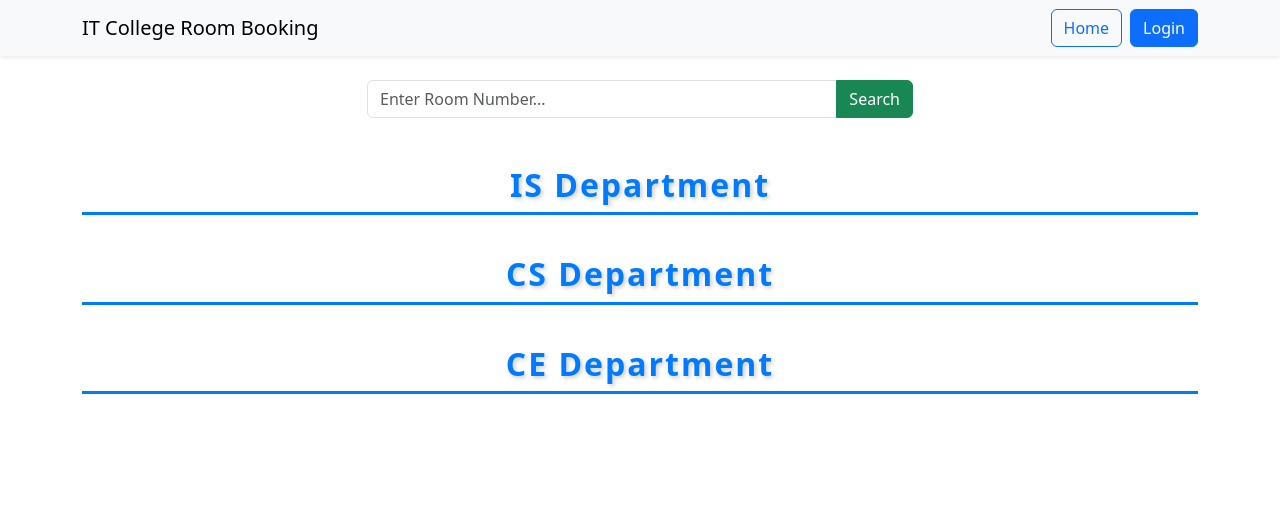
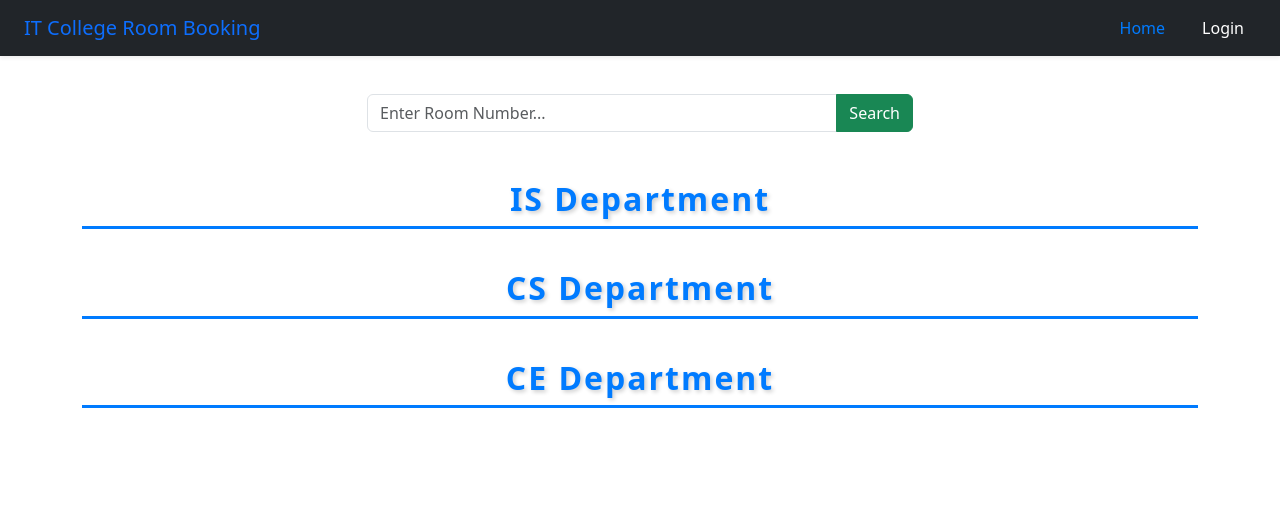
Before and after one commit to zasaeedd/itcs333-project, a PHP site: page /room-browsing/room_browse.php in a window 1280 px wide. Shown: the top 517 px of the page. Run offline with PHP 8.4, Linux system fonts and the light colour scheme; data that the repository does not hold is empty.

Commit message:
fixed a few design issues

```diff
--- a/public/css/roomstyle.css
+++ b/public/css/roomstyle.css
@@ -1,3 +1,59 @@
+body{
+    padding: 70px;
+}
+
+.nav-btn {
+    color: white;
+    border: none;
+}
+
+.nav-btn:hover {
+    color: #ccc;
+}
+
+.home-btn {
+    color: #007bff;
+    border: none;
+}
+
+.home-btn:hover {
+    color: #0056b3;
+}
+
+.nav-buttons {
+    display: flex;
+    align-items: center;
+    flex-wrap: wrap;
+    gap: 5px;
+}
+
+@media (max-width: 576px) {
+    .nav-buttons {
+        font-size: 0.9rem;
+    }
+    .nav-buttons .btn {
+        padding: 0.25rem 0.5rem;
+    }
+}
+
+.timeslot-container {
+    width: 100%;
+    overflow-x: auto;
+    -webkit-overflow-scrolling: touch;
+}
+
+@media (max-width: 768px) {
+    .timeslot-table {
+        min-width: 600px; /* Ensures minimum width for readability */
+    }
+
+    body {
+        padding: 20px; /* Reduce body padding on mobile */
+    }
+}
+
+
+
 .day-selector button {
     margin-right: 6px;
     margin-bottom: 6px;
--- a/public/room-browsing/room_browse.php
+++ b/public/room-browsing/room_browse.php
@@ -66,16 +66,17 @@ $imagePath = '../images/room.jpg';
 </head>
 <body>
     <!-- Navigation Bar -->
-    <nav class="navbar navbar-expand-lg navbar-light bg-light shadow-sm">
-        <div class="container">
-            <a class="navbar-brand">IT College Room Booking</a>
-            <button class="navbar-toggler" type="button" data-bs-toggle="collapse" data-bs-target="#navbarNav"
+    <nav class="navbar navbar-dark bg-dark shadow-sm fixed-top">
+        <div class="container-fluid px-4">
+            <a class="navbar-brand text-primary">IT College Room Booking</a>
+            <!-- <button class="navbar-toggler" type="button" data-bs-toggle="collapse" data-bs-target="#navbarNav"
                     aria-controls="navbarNav" aria-expanded="false" aria-label="Toggle navigation">
                 <span class="navbar-toggler-icon"></span>
-            </button>
-            <div class="collapse navbar-collapse justify-content-end" id="navbarNav">
-                <div class="navbar-nav align-items-center">
-                    <a href="room_browse.php" class="btn btn-outline-primary me-2">Home</a>
+            </button> -->
+            <!-- <div class="collapse navbar-collapse justify-content-end" id="navbarNav"> -->
+
+            <div class="nav-buttons">
+                    <a href="room_browse.php" class="btn home-btn me-2">Home</a>
                     <?php if (isset($_SESSION['username'])):
                         // Fetch user's profile image
                         $stmt = $db->prepare("SELECT ProfileImage, ImageType FROM Users WHERE Username = ?");
@@ -87,20 +88,20 @@ $imagePath = '../images/room.jpg';
                             "data:" . $user['ImageType'] . ";base64," . base64_encode($user['ProfileImage']) :
                             "../images/default-profile.jpg";
                     ?>
-                        <a href="../profile-management/profile_page.php" class="nav-link me-2">
+                        <a href="../profile-management/profile_page.php" class="btn nav-btn me-2">
                             <img src="<?= htmlspecialchars($imageSource) ?>"
                                  alt="Profile"
                                  class="rounded-circle profile-icon"
                                  style="width: 32px; height: 32px; object-fit: cover;">
                         </a>
-                        <a href="../logout.php" class="nav-link">
+                        <a href="../logout.php" class="btn nav-btn">
                             <img src="../images/bxs-exit.svg"
                                  alt="Logout"
                                  class="logout-icon"
                                  style="width: 24px; height: 24px;">
                         </a>
                     <?php else: ?>
-                        <a href="../login.php" class="btn btn-primary">Login</a>
+                        <a href="../login.php" class="btn nav-btn">Login</a>
                     <?php endif; ?>
                 </div>
             </div>
```
Also changed, not shown: public/profile-management/profile_page.php (+11 -11 lines), public/room-browsing/room_details.php (+19 -17 lines).
